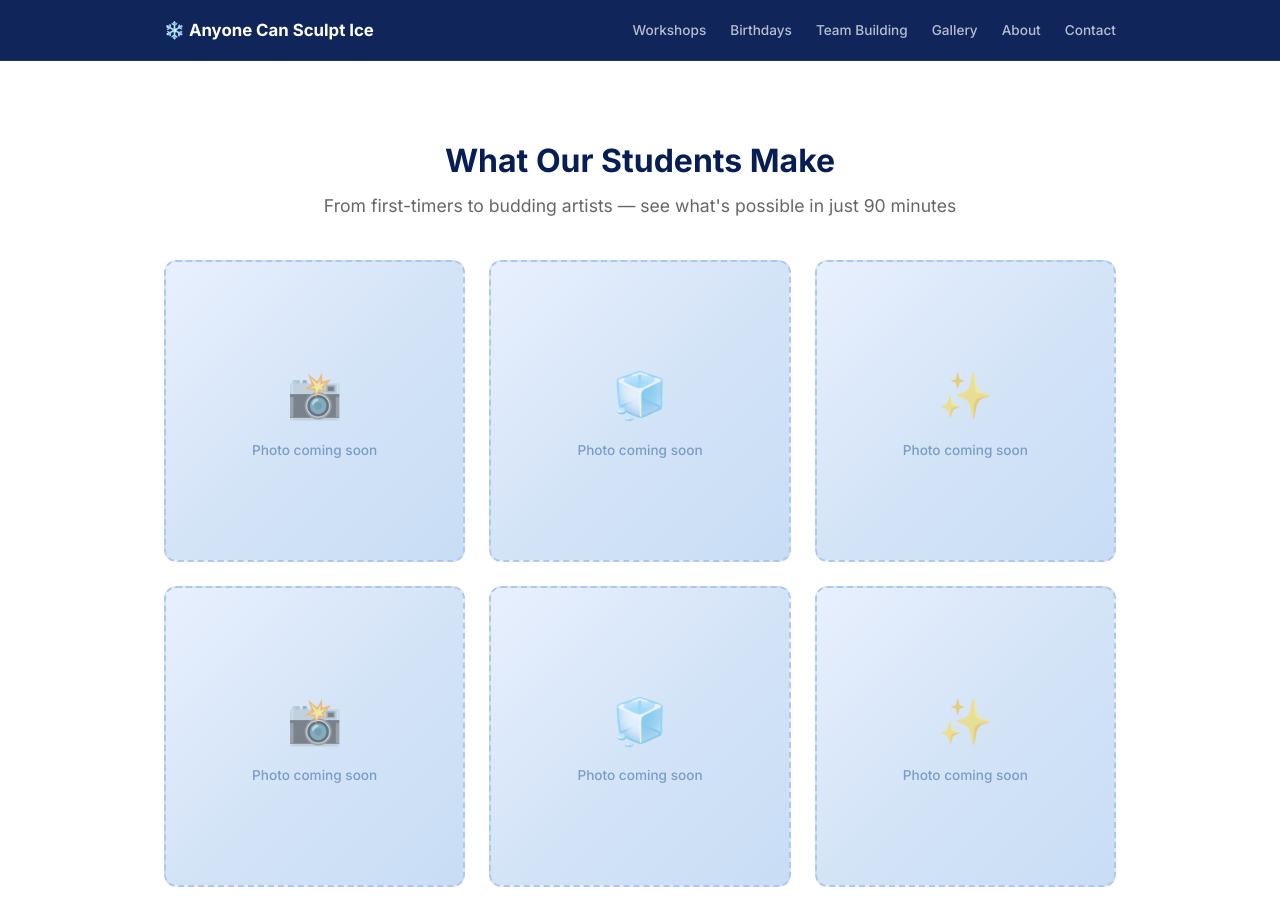
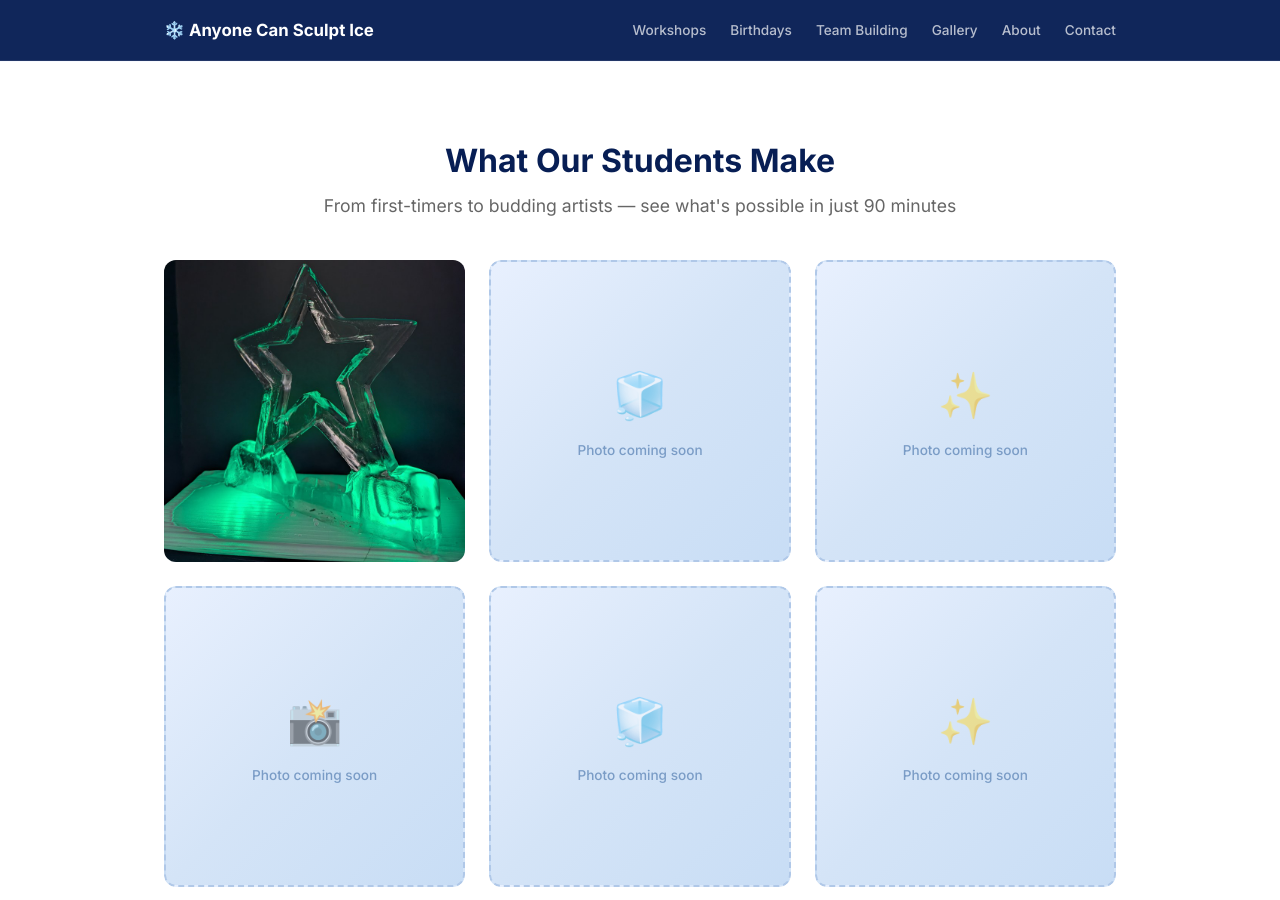
Before and after one commit to sufaice/anyonecansculptice.com, a Jekyll site: the page built from index.html, in a window 1280 px wide and 900 px high, scrolled down 3778 px. Built offline with Jekyll 4.4.1, drawn with Linux system fonts in a browser that asks for light colours.

Commit message:
feat(gallery): add ice star sculpture photo to gallery grid
- 800x800 smart-crop centered on the sculpture
- first gallery card now renders an image instead of placeholder
- .gallery-card img uses object-fit: cover

```diff
--- a/assets/css/styles.css
+++ b/assets/css/styles.css
@@ -519,6 +519,13 @@ h2 {
   box-shadow: 0 12px 32px rgba(0,0,0,0.12);
 }
 
+.gallery-card img {
+  display: block;
+  width: 100%;
+  height: 100%;
+  object-fit: cover;
+}
+
 .gallery-placeholder {
   width: 100%;
   height: 100%;
--- a/index.html
+++ b/index.html
@@ -156,10 +156,9 @@ title: Anyone Can Sculpt Ice — Ottawa's Hands-On Ice Sculpting Workshops
     <p class="section-subtitle">From first-timers to budding artists — see what's possible in just 90 minutes</p>
     <div class="gallery-grid">
       <div class="gallery-card">
-        <div class="gallery-placeholder">
-          <span class="gallery-icon">📸</span>
-          <span class="gallery-label">Photo coming soon</span>
-        </div>
+        <img src="assets/gallery/star-sculpture-800.jpg"
+             alt="Five-pointed ice star sculpture lit in green, carved at an Anyone Can Sculpt Ice workshop"
+             loading="lazy" width="800" height="800">
       </div>
       <div class="gallery-card">
         <div class="gallery-placeholder">
```
Also changed, not shown: assets/gallery/star-sculpture-800.jpg (added).
